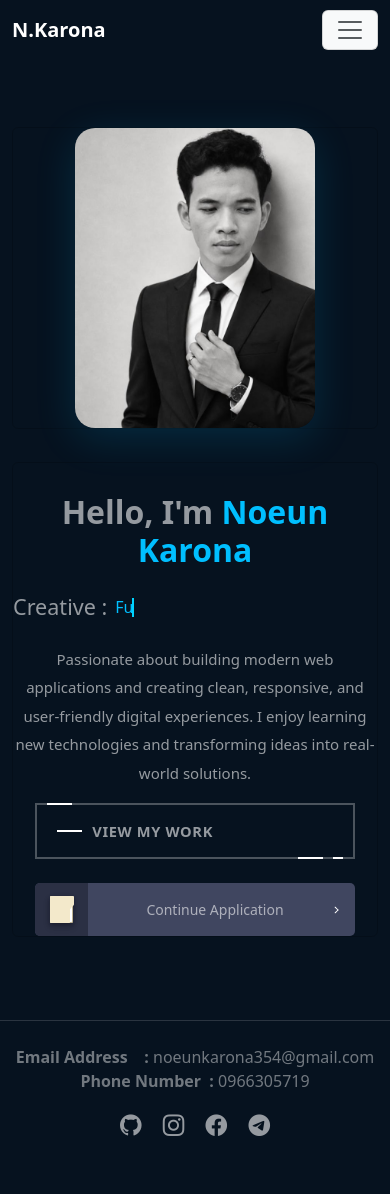
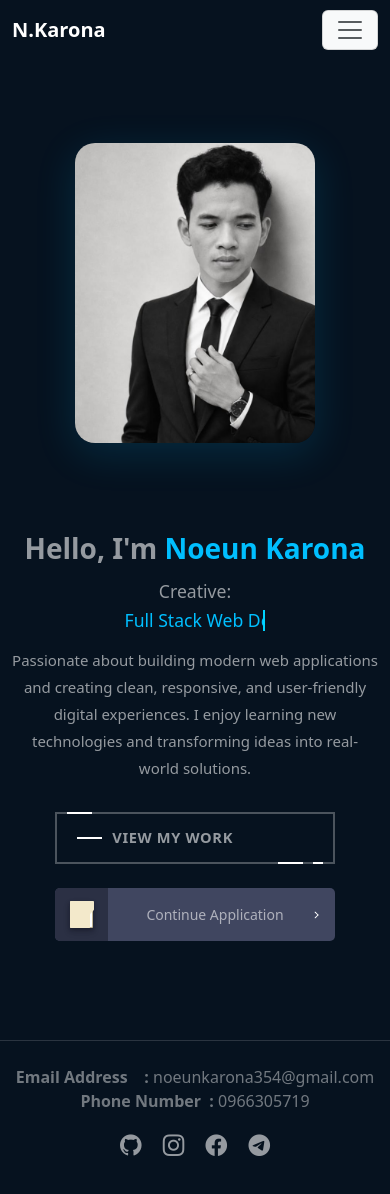
Before and after one commit to Karona24/portfolio-, a Vue app: page / in a window 390 px wide. Shown: the top 1194 px of the page. Built offline with nearby package versions, Linux system fonts and the light colour scheme.

Commit message:
update HomeView

```diff
--- a/src/View/HomeView.vue
+++ b/src/View/HomeView.vue
@@ -7,27 +7,28 @@
 
                 <!-- TEXT CONTENT -->
                 <div class="col-lg-6 col-md-6 col-12 order-2 order-md-1" data-aos="fade-right">
-                    <div class="card bg-transparent" data-aos="fade-right">
-                    <div class="hero-content" >
+                    <div class="card bg-transparent border-0" data-aos="fade-right">
+                        <div class="hero-content">
                             <h1 class="hero-title">
                                 Hello, I'm
+                                <br class="d-none d-sm-inline d-md-none d-xl-inline"/>
                                 <span class="edit-color">Noeun</span>
-                            <br />
-                            <span class="edit-color">Karona</span>
+                                <span class="edit-color"> Karona</span>
                             </h1>
 
-                        <p class="hero-description">
-                            <div class="h4 d-flex align-items-center gap-2 col-sm-center">
-                            <span>Creative :</span>
-                            <span class="hero-subtitle edit-color">
-                                Full Stack Web Developer
-                            </span>
+                            <!-- Fixed: Changed from <p> to <div> to solve HTML nested validation warning -->
+                            <div class="hero-description">
+                                <div class="h4 d-flex align-items-center gap-2 subtitle-wrapper">
+                                    <span>Creative:</span>
+                                    <span class="hero-subtitle edit-color">Full Stack Web Developer</span>
                                 </div>
+                                <p class="mb-0 mt-3">
                                     Passionate about building modern web applications and creating
                                     clean, responsive, and user-friendly digital experiences.
                                     I enjoy learning new technologies and transforming ideas into
                                     real-world solutions.
                                 </p>
+                            </div>
 
                             <div class="hero-buttons d-flex gap-4">
                                 <a class="fancy" href="#">
@@ -43,9 +44,7 @@
                                         <div class="folder">
                                             <div class="top">
                                                 <svg viewBox="0 0 24 27">
-                                                <path
-                                                    d="M1,0 L23,0 C23.5522847,-1.01453063e-16 24,0.44771525 24,1 L24,8.17157288 C24,8.70200585 23.7892863,9.21071368 23.4142136,9.58578644 L20.5857864,12.4142136 C20.2107137,12.7892863 20,13.2979941 20,13.8284271 L20,26 C20,26.5522847 19.5522847,27 19,27 L1,27 C0.44771525,27 6.76353751e-17,26.5522847 0,26 L0,1 C-6.76353751e-17,0.44771525 0.44771525,1.01453063e-16 1,0 Z">
-                                                </path>
+                                                    <path d="M1,0 L23,0 C23.5522847,-1.01453063e-16 24,0.44771525 24,1 L24,8.17157288 C24,8.70200585 23.7892863,9.21071368 23.4142136,9.58578644 L20.5857864,12.4142136 C20.2107137,12.7892863 20,13.2979941 20,13.8284271 L20,26 C20,26.5522847 19.5522847,27 19,27 L1,27 C0.44771525,27 6.76353751e-17,26.5522847 0,26 L0,1 C-6.76353751e-17,0.44771525 0.44771525,1.01453063e-16 1,0 Z"></path>
                                                 </svg>
                                             </div>
                                             <div class="paper"></div>
@@ -59,8 +58,8 @@
                 </div>
 
                 <!-- IMAGE -->
-                <div class="col-lg-6 col-md-6 col-12 order-1 order-md-2">
-                    <div class="card bg-transparent" data-aos="fade-left">
+                <div class="col-lg-6 col-md-6 col-12 order-1 order-md-2 mb-4 mb-md-0">
+                    <div class="card bg-transparent border-0" data-aos="fade-left">
                         <div class="image-wrapper">
                             <div class="pic">
                                 <img src="../image/photo_2026-05-10_15-08-40.jpg" alt="Noeun Karona" />
@@ -82,45 +81,12 @@ import FooterView from '@/components/component/FooterView.vue'
 </script>
 
 <style scoped>
-.hero-buttons {
-    display: flex;
-    align-items: center;
-    gap: 20px;
-    flex-wrap: wrap;
-}
-
-/* Tablet */
-@media (max-width: 991px) {
-    .hero-buttons {
-        justify-content: center;
-    }
-}
-
-/* Mobile */
-@media (max-width: 768px) {
-
-    .hero-buttons {
-        flex-direction: column;
-        width: 100%;
-    }
-
-    .hero-buttons .fancy,
-    .hero-buttons .continue-application {
-        width: 100%;
-        max-width: 320px;
-    }
-}
-@media (max-width: 768px) {
-    .hero-buttons {
-        flex-direction: column;
-        align-items: center;
-        gap: 15px;
-    }
-}
+/* BASE STYLES & DESKTOP (≥ 1200px) */
 .hero-section {
     background: #06121f;
     color: white;
     overflow: hidden;
+    padding: 40px 0;
 }
 
 .hero-content {
@@ -128,26 +94,53 @@ import FooterView from '@/components/component/FooterView.vue'
 }
 
 .hero-title {
-    font-size: 40px;
+    font-size: 52px;
     font-weight: 700;
     line-height: 1.2;
 }
 
-.hero-subtitle {
-    margin-top: 20px;
-    margin-bottom: 20px;
-    color: #00bfff;
-    font-weight: 500;
+.hero-description {
+    color: #c9c9c9;
+    line-height: 1.8;
+    font-size: 16px;
+    max-width: 550px;
+    margin-bottom: 30px;
 }
 
-.hero-description {
-    color: #c9c9c9;
-    line-height: 1.9;
-    font-size: 16px;
-    max-width: 550px;
+.subtitle-wrapper {
+    margin-top: 15px;
 }
 
-/* IMAGE */
+.h4 {
+    display: flex;
+    align-items: center;
+    gap: 10px;
+    font-size: 1.3rem;
+}
+
+.hero-subtitle {
+    display: inline-block;
+    overflow: hidden;
+    white-space: nowrap;
+    color: #00d4ff;
+    border-right: 2px solid #00d4ff;
+    font-weight: 500;
+    animation:
+        typing 4s steps(24) infinite alternate,
+        blink .7s infinite;
+}
+
+.hero-buttons {
+    display: flex;
+    align-items: center;
+    gap: 20px;
+}
+
+.edit-color {
+    color: #00bfff !important;
+}
+
+/* IMAGE SETUP */
 .image-wrapper {
     display: flex;
     justify-content: center;
@@ -168,83 +161,100 @@ import FooterView from '@/components/component/FooterView.vue'
     box-shadow: 0 10px 40px rgba(0, 191, 255, 0.15);
 }
 
-/* ========================= */
-/* TABLET */
-/* ========================= */
-@media (max-width: 991px) {
+/* ======================================================= */
+/* RESPONSIVE MEDIA BREAKPOINTS                            */
+/* ======================================================= */
+
+/* Laptop / Small Desktop (992px - 1199px) */
+@media (max-width: 1199px) {
     .hero-title {
-        font-size: 3.2rem;
+        font-size: 42px;
     }
-
     .pic {
-        max-width: 340px;
-        height: 430px;
+        max-width: 380px;
+        height: 470px;
     }
 }
 
-/* ========================= */
-/* MOBILE */
-/* ========================= */
-@media (max-width: 767px) {
-
-    .hero-section {
-        padding-top: 50px;
-        padding-bottom: 50px;
+/* Tablets (768px - 991px) */
+@media (max-width: 991px) {
+    .hero-title {
+        font-size: 34px;
+    }
+    .pic {
+        max-width: 320px;
+        height: 400px;
+    }
+    .hero-buttons {
+        gap: 15px;
+    }
 }
 
+/* Landscape Mobiles (576px - 767px) */
+@media (max-width: 767px) {
+    .hero-section {
+        padding-top: 60px;
+        padding-bottom: 60px;
+    }
     .hero-content {
         text-align: center;
         padding-right: 0;
+        margin-top: 20px;
     }
-
-    .hero-title {
-        font-size: 2.5rem;
-        margin-top: 30px;
+    .subtitle-wrapper {
+        justify-content: center;
     }
-
-    .hero-subtitle {
-        font-size: 1.2rem;
+    .hero-description {
+        max-width: 100%;
+        font-size: 15px;
     }
-
-    .hero-description {
-        font-size: 15px;
-        max-width: 100%;
-    }
-
     .hero-buttons {
         justify-content: center;
     }
-
     .pic {
-        max-width: 280px;
-        height: 340px;
+        max-width: 290px;
+        height: 360px;
+    }
 }
 
-
+/* Small Portrait Mobiles (< 576px) */
+@media (max-width: 576px) {
+    .hero-title {
+        font-size: 28px;
     }
-
-/* ========================= */
-/* SMALL MOBILE */
-/* ========================= */
-@media (max-width: 480px) {
-
-    .hero-title {
-        font-size: 2rem;
+    .h4 {
+        font-size: 1.1rem;
+        flex-direction: column;
+        gap: 2px;
     }
-
-    .hero-subtitle {
-        font-size: 1rem;
+    .hero-buttons {
+        flex-direction: column;
+        align-items: center;
+        width: 100%;
     }
-
+    .fancy, .continue-application {
+        width: 100%;
+        max-width: 280px;
+    }
     .pic {
         max-width: 240px;
         height: 300px;
     }
 }
 
-/* ----Button---- */
+/* ======================================================= */
+/* ANIMATIONS & BUTTON STYLES                              */
+/* ======================================================= */
+@keyframes typing {
+    from { width: 0; }
+    to { width: 24ch; }
+}
 
-/* From Uiverse.io by cssbuttons-io */
+@keyframes blink {
+    50% { border-color: transparent; }
+}
+
+/* Fancy Button Style */
 .fancy {
     background-color: transparent;
     border: 2px solid rgba(255, 255, 255, 0.278);
@@ -258,7 +268,7 @@ import FooterView from '@/components/component/FooterView.vue'
     margin: 0;
     outline: none;
     overflow: visible;
-    padding: 1.25em 2em;
+    padding: 1.1em 2em;
     position: relative;
     text-align: center;
     text-decoration: none;
@@ -348,7 +358,8 @@ import FooterView from '@/components/component/FooterView.vue'
     right: 0;
     width: 0;
 }
-/* From Uiverse.io by Nawsome */
+
+/* Continue Application Button Style */
 .continue-application {
   --color: #fff;
   --background: #404660;
@@ -544,40 +555,4 @@ import FooterView from '@/components/component/FooterView.vue'
   --pbd: .15s;
   --pex: -24px;
 }
-/* animation title */
-.hero-subtitle {
-    display: inline-block;
-    overflow: hidden;
-    white-space: nowrap;
-    color: #00d4ff;
-    border-right: 2px solid #00d4ff;
-
-    animation:
-        typing 3s steps(20) infinite alternate,
-        blink .7s infinite;
-}
-
-@keyframes typing {
-    from {
-        width: 0;
-    }
-
-    to {
-        width: 20ch;
-    }
-}
-
-@keyframes blink {
-    50% {
-        border-color: transparent;
-    }
-}
-.h4{
-    display:flex;
-    align-items:center;
-    gap:10px;
-}
-.edit-color{
-    color: #00bfff !important;
-}
 </style>
```
Lines whose indentation alone changed are shown as unchanged.
